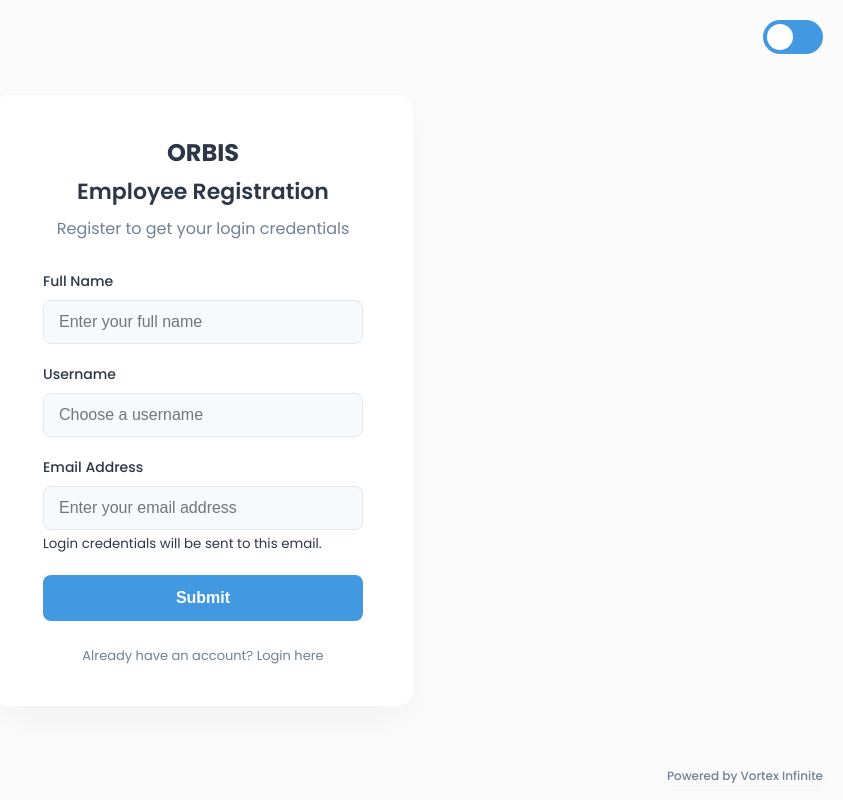
After one commit to Vortex-Infinite/Business-Analyst, a Django app: page /register/ in a window 1280 px wide. The commit adds this page. Shown: the whole page, without its empty margins (437-1280 px from the left). Run offline with Django 5.2, Linux system fonts and the light colour scheme.

Commit message:
added user reg

```diff
--- a/core/templates/employee_login.html
+++ b/core/templates/employee_login.html
@@ -53,6 +53,7 @@
             {% endif %}
         </form>
         <p class="admin-contact">Forgot your password? Please contact your Administrator.</p>
+        <p class="admin-contact">New user? <a href="{% url 'register' %}" style="color: var(--primary-color); text-decoration: none;">Register here</a></p>
           <div id="hr-otp-form" class="hidden">
             <p class="otp-instruction">OTP verification is part of Firebase multi-factor authentication. For this demo, use OTP: 123456</p>
             <form id="otp-verify-form">
--- a/core/templates/index.html
+++ b/core/templates/index.html
@@ -56,6 +56,7 @@
                 <p>Access executive dashboard and strategic analytics.</p>
             </a>
         </nav>
+        <p class="admin-contact" style="margin-top: 2rem; text-align: center;">New user? <a href="{% url 'register' %}" style="color: var(--primary-color); text-decoration: none;">Register here</a></p>
     </main>
     <footer class="powered-by">Powered by Vortex Infinite</footer>
     <script src="{% static 'assets/js/script.js' %}"></script>
--- /dev/null
+++ b/core/templates/register.html
@@ -0,0 +1,65 @@
+{% load static %}
+<!DOCTYPE html>
+<html lang="en">
+<head>
+    <meta charset="UTF-8">
+    <meta name="viewport" content="width=device-width, initial-scale=1.0">
+    <title>ORBIS - Register</title>
+    <link rel="stylesheet" href="{% static 'assets/css/style.css' %}">
+    <link rel="stylesheet" href="https://cdnjs.cloudflare.com/ajax/libs/font-awesome/6.0.0-beta3/css/all.min.css">
+</head>
+<body>
+    <div class="theme-switch-wrapper">
+        <label class="theme-switch" for="theme-checkbox">
+            <input type="checkbox" id="theme-checkbox" aria-label="Toggle dark mode" />
+            <div class="slider round">
+                <span class="knob">
+                    <i class="fas fa-sun" aria-hidden="true"></i>
+                    <i class="fas fa-moon" aria-hidden="true"></i>
+                </span>
+            </div>
+        </label>
+    </div>
+    <main class="login-container">
+        <h1 class="company-name">ORBIS</h1>
+        <h2>Employee Registration</h2>
+        <p class="subtitle">Register to get your login credentials</p>
+
+        {% if success %}
+        <div class="success-message" style="background: linear-gradient(135deg, #28a745, #20c997); color: white; padding: 1rem; border-radius: 8px; margin-bottom: 1.5rem; text-align: center;">
+            <i class="fas fa-check-circle"></i>
+            {{ message }}
+        </div>
+        <p class="admin-contact">
+            <a href="{% url 'employee_login' %}" style="color: var(--primary-color); text-decoration: none;">
+                <i class="fas fa-arrow-left"></i> Back to Login
+            </a>
+        </p>
+        {% else %}
+        <form method="post" action="{% url 'register' %}">
+            {% csrf_token %}
+            {% if error %}
+                <div class="error-message">{{ error }}</div>
+            {% endif %}
+            <div class="input-group">
+                <label for="name">Full Name</label>
+                <input type="text" id="name" name="name" required placeholder="Enter your full name" aria-describedby="name-help">
+            </div>
+            <div class="input-group">
+                <label for="username">Username</label>
+                <input type="text" id="username" name="username" required placeholder="Choose a username" aria-describedby="username-help">
+            </div>
+            <div class="input-group">
+                <label for="email">Email Address</label>
+                <input type="email" id="email" name="email" required placeholder="Enter your email address" aria-describedby="email-help">
+                <small id="email-help">Login credentials will be sent to this email.</small>
+            </div>
+            <button type="submit">Submit</button>
+        </form>
+        <p class="admin-contact">Already have an account? <a href="{% url 'employee_login' %}" style="color: var(--primary-color); text-decoration: none;">Login here</a></p>
+        {% endif %}
+    </main>
+    <footer class="powered-by">Powered by Vortex Infinite</footer>
+    <script src="{% static 'assets/js/script.js' %}"></script>
+</body>
+</html>
--- a/core/urls.py
+++ b/core/urls.py
@@ -8,6 +8,7 @@ urlpatterns = [
     # Authentication pages
     path('hr_login/', views.hr_login, name='hr_login'),
     path('employee_login/', views.employee_login, name='employee_login'),
+    path('register/', views.user_register, name='register'),
 
     # Dashboard and home pages
     path('hr_home/', views.hr_home, name='hr_home'),
--- a/core/views.py
+++ b/core/views.py
@@ -55,9 +55,83 @@ from django.db.models import Sum, Avg, Max, Min, Count
 from django.utils import timezone
 from datetime import datetime, timedelta
 import json
+import string
+import random
 from django.views.decorators.csrf import csrf_exempt
-from .otp_utils import create_otp_for_user, send_otp_email, verify_otp
+from .otp_utils import create_otp_for_user, send_otp_email, verify_otp, send_credentials_email
 from .models import DailyFinancialData, Company, QuarterlySummary, UserProfile
+
+
+def generate_password(username, length=25):
+    """Generate password as username@(random 25 chars)"""
+    chars = string.ascii_letters + string.digits
+    random_part = ''.join(random.choice(chars) for _ in range(length))
+    return f"{username}@{random_part}"
+
+
+def user_register(request):
+    """User registration for employees only - creates account and sends credentials via email"""
+    User = get_user_model()
+    context = {}
+
+    if request.method == 'POST':
+        name = request.POST.get('name', '').strip()
+        username = request.POST.get('username', '').strip()
+        email = request.POST.get('email', '').strip()
+
+        # Validation
+        if not name or not username or not email:
+            context['error'] = 'All fields are required.'
+            return render(request, 'register.html', context)
+
+        # Check if username already exists
+        if User.objects.filter(username=username).exists():
+            context['error'] = 'Username already exists. Please choose a different one.'
+            return render(request, 'register.html', context)
+
+        # Check if email already exists
+        if User.objects.filter(email=email).exists():
+            context['error'] = 'Email already registered. Please use a different email.'
+            return render(request, 'register.html', context)
+
+        # Generate password
+        plain_password = generate_password(username)
+
+        # Split name into first and last name
+        name_parts = name.split(' ', 1)
+        first_name = name_parts[0]
+        last_name = name_parts[1] if len(name_parts) > 1 else ''
+
+        # Create user
+        try:
+            user = User.objects.create_user(
+                username=username,
+                email=email,
+                password=plain_password,
+                first_name=first_name,
+                last_name=last_name
+            )
+
+            # Create UserProfile with default EMPLOYEE role
+            UserProfile.objects.create(
+                user=user,
+                role='EMPLOYEE',
+                access_level='BASIC'
+            )
+
+            # Send credentials email
+            send_credentials_email(user, plain_password)
+
+            context['success'] = True
+            context['message'] = 'Your Details has been submitted, check your mail for login credentials.'
+            return render(request, 'register.html', context)
+
+        except Exception as e:
+            context['error'] = f'Registration failed. Please try again. Error: {str(e)}'
+            return render(request, 'register.html', context)
+
+    return render(request, 'register.html', context)
+
 
 def index(request):
     """Enhanced landing page with real data preview"""
```
Also changed, not shown: core/otp_utils.py (+34 -0 lines), 1 other file.
